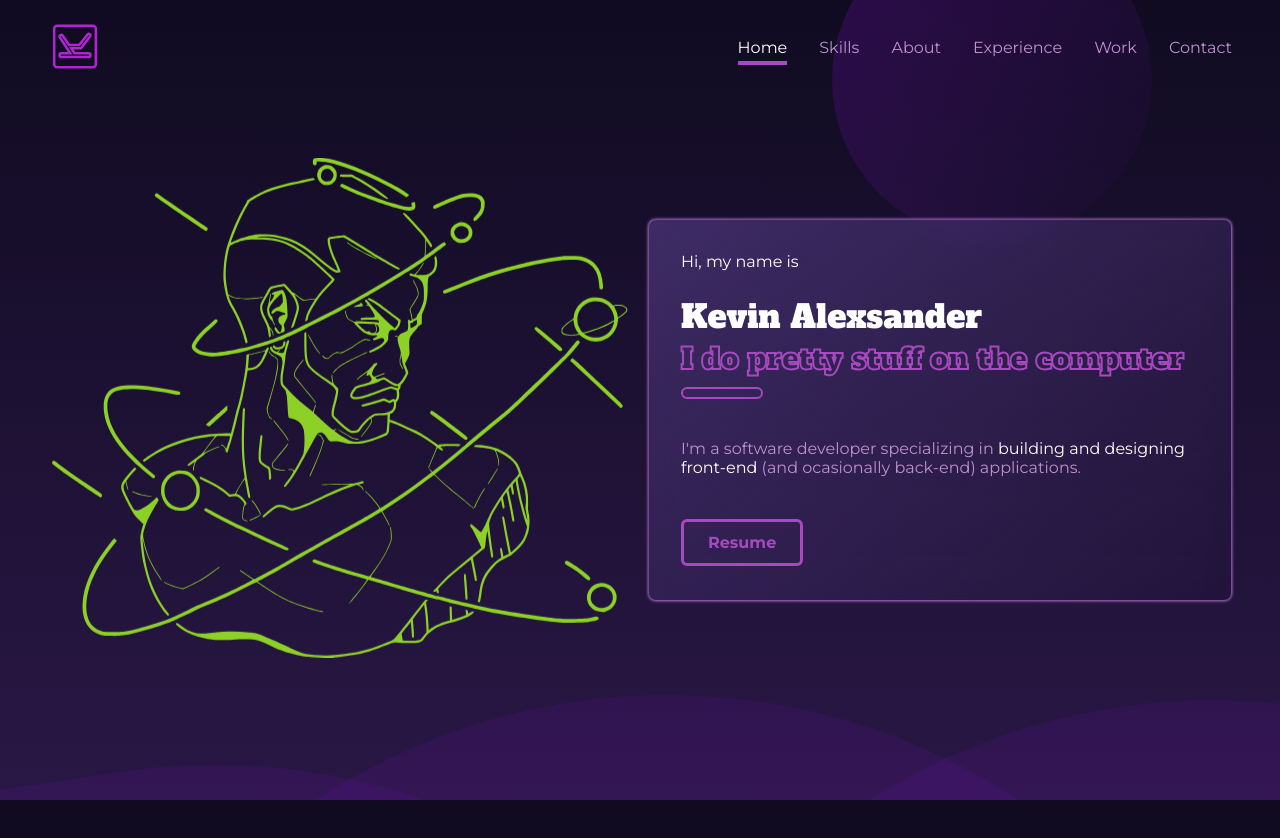
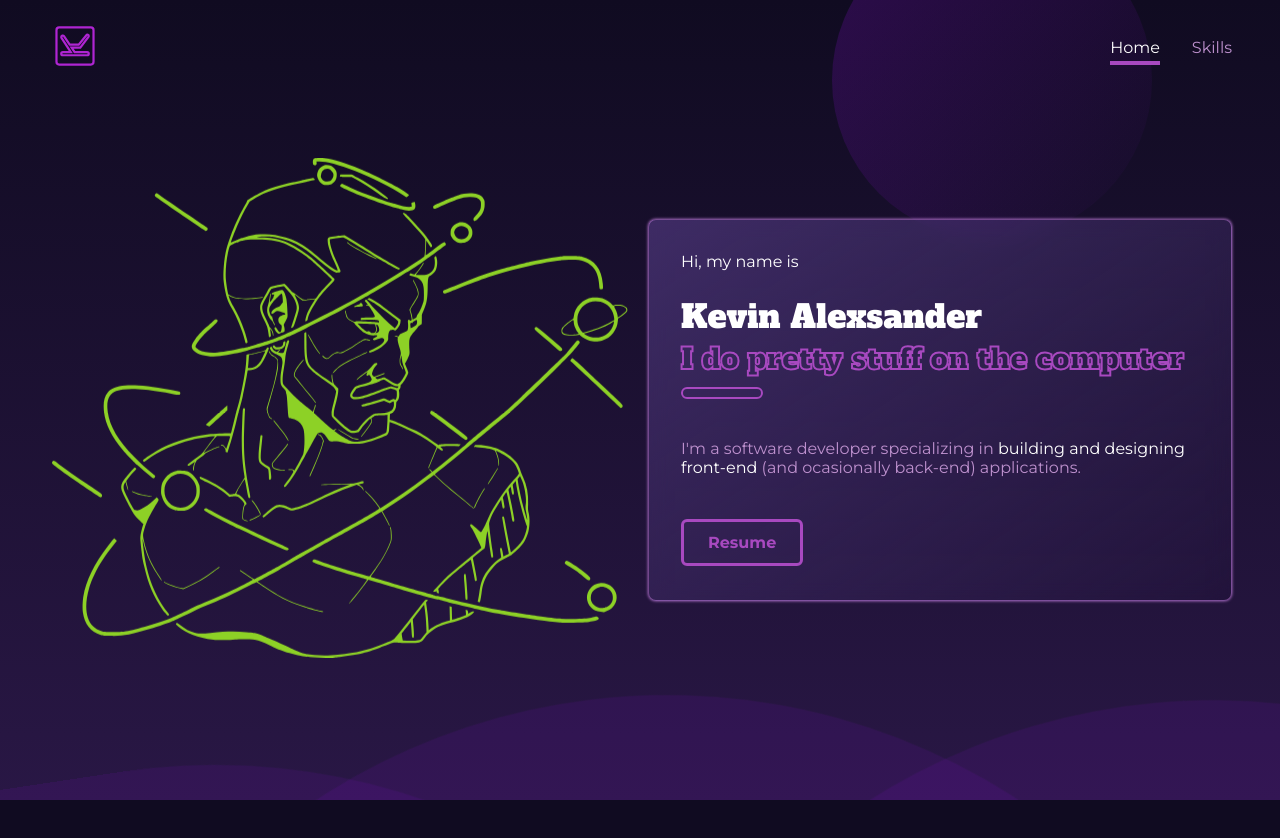
Before and after one commit to AlexsanderKevin/portfolio, a React (Create React App) app: page / in a window 1280 px wide. Shown: the top 838 px of the page. Built offline with nearby package versions, Linux system fonts and the light colour scheme.

Commit message:
changes to pre-deploy

```diff
--- a/src/GlobalContext.js
+++ b/src/GlobalContext.js
@@ -15,7 +15,7 @@ export const GlobalStorage = ({children}) => {
   }, [])
 
   useEffect(() => {
-    if (top < 700) setSection(0)
+    if (top < 500) setSection(0)
     else if (top < 1400) setSection(1)
 
     const pageHeight = document.documentElement.scrollHeight
--- a/src/components/Logo/Logo.js
+++ b/src/components/Logo/Logo.js
@@ -3,7 +3,7 @@ import { ReactComponent as LogoSvg } from '../../assets/svg/logo.svg'
 
 const Logo = () => {
     return (
-        <LogoSvg className={` ${styles.logo} `} height={45}/>
+        <LogoSvg className={` ${styles.logo} `} height={40}/>
     )
 }
 
--- a/src/components/MainSection/IntroSection/IntroSection.module.css
+++ b/src/components/MainSection/IntroSection/IntroSection.module.css
@@ -3,6 +3,12 @@
   padding: 2rem 2rem 3rem 2rem;
   align-self: center;
   border-radius: .5rem;
+  opacity: 0;
+}
+
+.active .infoCard {
+  opacity: 1;
+  transition: 1s;
 }
 
 .svgContainer {
--- a/src/components/Nav/Nav.js
+++ b/src/components/Nav/Nav.js
@@ -13,10 +13,10 @@ const Nav = () => {
     const items = useMemo(() => ([
         { id: 0, label: 'Home', href: '#home' },
         { id: 1, label: 'Skills', href: '#skills' },
-        { id: 2, label: 'About', href: '#about' },
-        { id: 3, label: 'Experience', href: '#experience' },
-        { id: 4, label: 'Work', href: '#work' },
-        { id: 5, label: 'Contact', href: '#contact' },
+        // { id: 2, label: 'About', href: '#about' },
+        // { id: 3, label: 'Experience', href: '#experience' },
+        // { id: 4, label: 'Work', href: '#work' },
+        // { id: 5, label: 'Contact', href: '#contact' },
     ]), [])
 
     const handleClickItem = event => {
```
